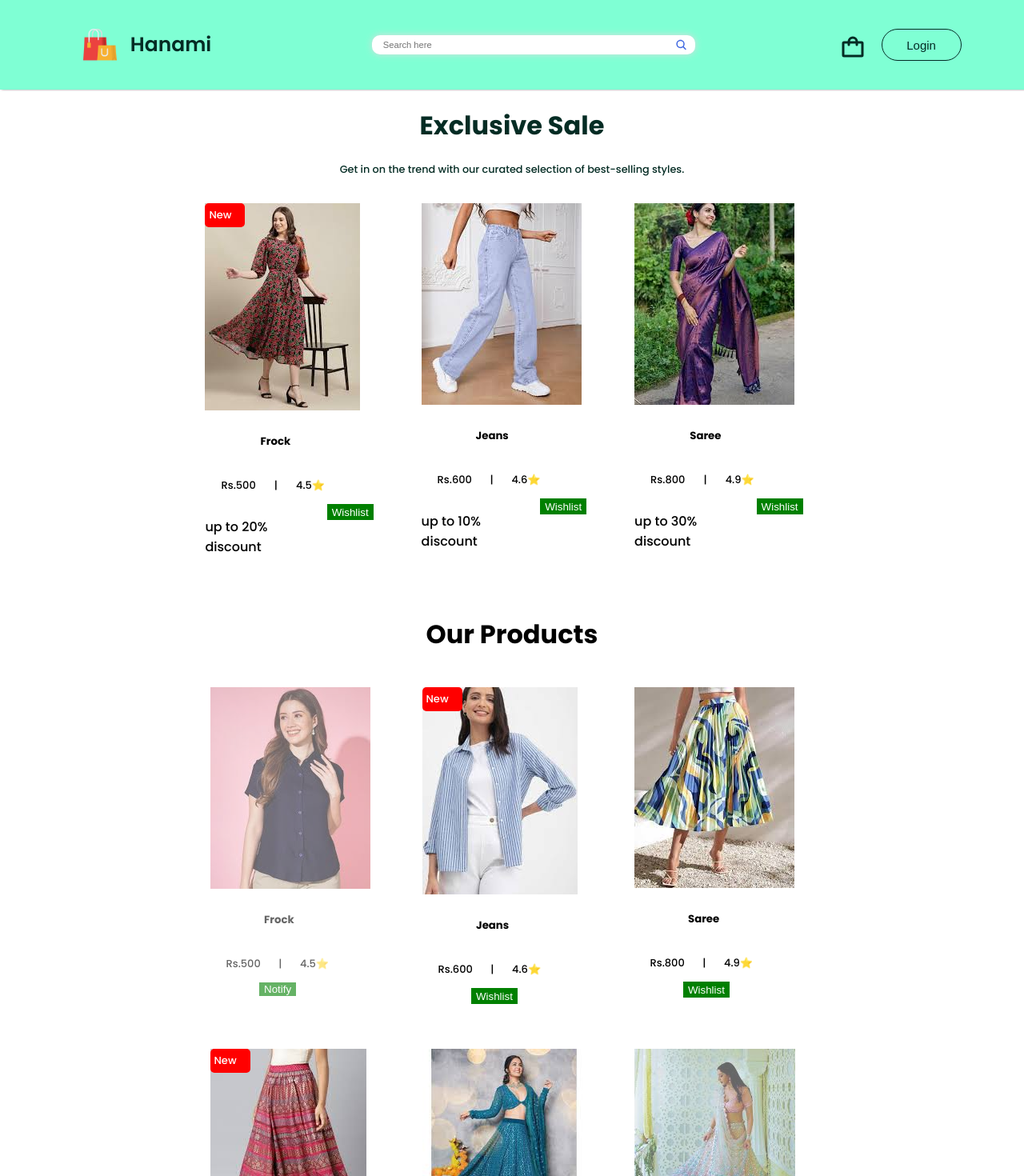
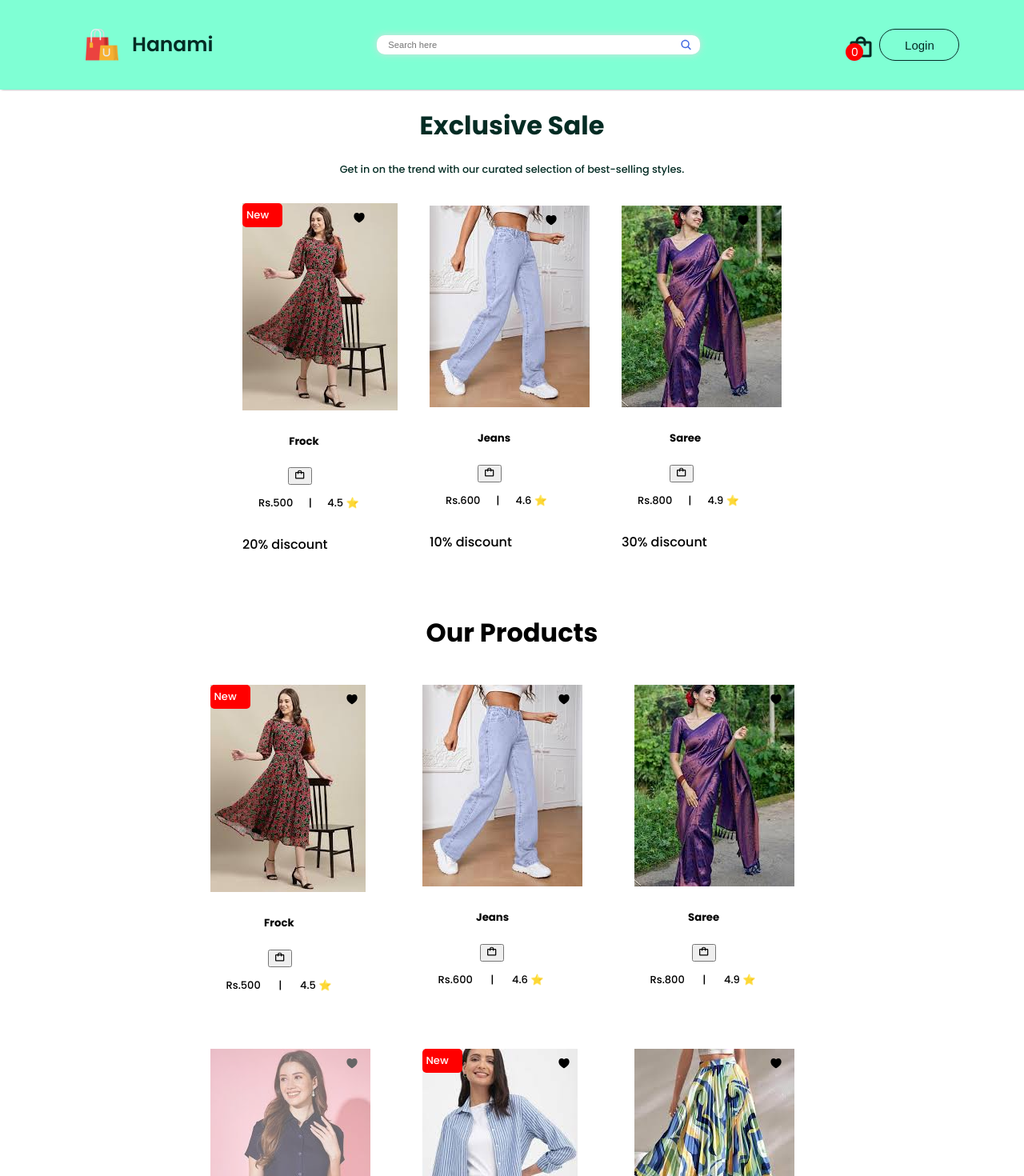
Before and after one commit to sreevani10/Hanami_Store, a React (Create React App) app: page / in a window 1280 px wide. Shown: the top 1470 px of the page at 80% size. Built offline with nearby package versions, Linux system fonts and the light colour scheme.

Commit message:
adding UI features

```diff
--- a/package.json
+++ b/package.json
@@ -16,6 +16,7 @@
     "react-dom": "^18.3.1",
     "react-icons": "^5.2.1",
     "react-scripts": "5.0.1",
+    "react-toastify": "^10.0.5",
     "typescript": "^4.9.5",
     "web-vitals": "^2.1.4"
   },
--- a/src/App.tsx
+++ b/src/App.tsx
@@ -1,19 +1,28 @@
-import React from 'react';
+import React, { useState } from 'react';
 import './App.css';
 import Navbar from './Components/Navbar/Navbar';
-import SalesSection from './Components/SalesSection/SalesSection';
+// import SalesSection from './Components/SalesSection/SalesSection';
 import Products from './Components/Products/Products'
-
-
+import { ToastContainer } from 'react-toastify';
 
 
 function App() {
+  const [show,setShow] = useState(true);
+  const [cart,setCart] = useState(0);
+
+  function handleIncrement(){
+    // increases count
+    setCart(cart+1);
+  }
+
   return (
     <div>
-      <Navbar/>
+      <ToastContainer/>
+      <Navbar size={cart}/>
 
-      <SalesSection/>
-      <Products/>
+      {/* <SalesSection/> */}
+      <Products />
+
 
 
 
--- a/src/Components/Navbar/Navbar.css
+++ b/src/Components/Navbar/Navbar.css
@@ -86,3 +86,17 @@ input:focus{
 
 
 }
+
+.nav-cart-count{
+    width:22px;
+    height: 22px;
+    display: flex;
+    justify-content: center;
+    align-items: center;
+    margin-top: -35px;
+    margin-left: -55px;
+    border-radius: 11px;
+    font-size: 14px;
+    background: red;
+    color: white;
+}
--- a/src/Components/Navbar/Navbar.tsx
+++ b/src/Components/Navbar/Navbar.tsx
@@ -5,7 +5,7 @@ import logo from '../Assets/logo.png'
 
 import './Navbar.css'
 
-const Navbar = () =>{
+const Navbar = ({size} : {size:number}) =>{
 
     return(
         <div className="navbar">
@@ -20,6 +20,9 @@ const Navbar = () =>{
 
             <div className="nav-login-cart">
                 <PiBagBold id="cart-icon"/>
+                <div className="nav-cart-count">
+                    {size}
+                </div>
 
                 <button>Login</button>
             </div>
--- a/src/Components/Products/Products.css
+++ b/src/Components/Products/Products.css
@@ -17,6 +17,7 @@
  }
 
  .items{
+
     display: flex;
     flex-direction: column;
     align-items: center;
@@ -25,3 +26,32 @@
 
 
  }
+
+
+
+
+
+ .heading{
+  display: flex;
+  justify-content: center;
+  color:  rgb(4, 44, 36);
+}
+
+.tag{
+  display: flex;
+  justify-content: center;
+  font-size: 80%;
+  color:  rgb(4, 44, 36);
+  font-weight: 500;
+
+}
+
+.saleproducts{
+
+
+  display: flex;
+  justify-content: center;
+  align-items: center;
+
+
+}
--- a/src/Components/Products/Products.tsx
+++ b/src/Components/Products/Products.tsx
@@ -3,21 +3,56 @@ import './Products.css'
 import SaleItems from "../../data/SaleItems.json"
 import Product from "../Sales/Product";
 
-const Products =()=>{
+
+const Products = (cartCounter:any, handleIncrement:()=>{}) => {
+
+    const sale = SaleItems.filter(products =>products.sale === true && products.outOfStock === false);
     const products = SaleItems.filter(item =>item.sale === false);
-    console.log("products")
-    console.log(products);
-    return(
+
+    const items=[...sale , ...products]
+
+    return (
+        <>
+        <div>
+            <h1 className="heading">Exclusive Sale</h1>
+            <p className="tag">Get in on the trend with our curated selection of best-selling styles.</p>
+            <div className="saleproducts">
+            {sale.map((product)=>{
+                return <Product {...product} />
+            })}
+            </div>
+        </div>
         <div className="items" >
             <h1>Our Products</h1>
             <div className="products">
 
-            {products.map((product)=>{
+            {items.map((product)=>{
                 return <Product imgUrl={product.imgUrl} name={product.name} price={product.price} rating={product.rating} sale={false} outOfStock={product.outOfStock} tag={product.tag}/>
+
             })}
 
             </div>
         </div>
+        </>
     )
 }
-export default Products
+
+export default Products;
+// const Products =()=>{
+//     const products = SaleItems.filter(item =>item.sale === false);
+//     console.log("products")
+//     console.log(products);
+//     return(
+//         <div className="items" >
+//             <h1>Our Products</h1>
+//             <div className="products">
+
+//             {products.map((product)=>{
+//                 return <Product imgUrl={product.imgUrl} name={product.name} price={product.price} rating={product.rating} sale={false} outOfStock={product.outOfStock} tag={product.tag}/>
+//             })}
+
+//             </div>
+//         </div>
+//     )
+// }
+// export default Products
--- a/src/Components/Sales/Product.css
+++ b/src/Components/Sales/Product.css
@@ -5,7 +5,21 @@
 
 
 } */
+ .add-to-cart{
+    display: flex;
+    justify-content: center;
+    padding-right: 50px;
+    font-size: 20px;
+ }
 
+.change-color{
+    position: relative;
+}
+.heart{
+    position:absolute;
+    right: 40px;
+    top:10px;
+}
 .badge{
     position:relative;
 }
@@ -32,22 +46,32 @@
     margin-left: 30%;
 
  }
+ /* .redHeart{
+    background-color: white;
+    color: red;
+    border: none;
+    margin-left: 38%;
+
+ }
  .wishlist{
-    background-color: green;
-    color: white;
+    background-color: white;
+    color: black;
     border: none;
-    margin-left: 30%;
-    height: 20px;
- }
+    margin-left: 38%;
+
+ } */
  .price{
     padding-left: 20px;
  }
  .name{
    margin-left: 30%;
  }
+
+
 .item{
     margin: 20px;;
     font-weight: 500;
+
 }
 .adjust{
     display: flex;
--- a/src/Components/Sales/Product.tsx
+++ b/src/Components/Sales/Product.tsx
@@ -1,42 +1,85 @@
 
+
+import { useState } from 'react';
 import './Product.css'
-import { CiStar } from "react-icons/ci";
+import { PiBagBold } from "react-icons/pi";
+import { RiHeart3Fill } from "react-icons/ri";
 
-type ProductProps ={
+import { toast } from "react-toastify";
 
-    imgUrl:string,
-    name : string,
-    price : number,
-    rating : number,
-    discount ?: string
-    sale:boolean,
-    outOfStock: boolean,
-    tag?:boolean
+import "react-toastify/dist/ReactToastify.css";
+import Products from '../Products/Products';
+
+
+type ProductProps = {
+
+    imgUrl: string,
+    name: string,
+    price: number,
+    rating: number,
+    discount?: string
+    sale: boolean,
+    outOfStock?: boolean,
+    tag?: boolean,
 
 }
 
-export default function Product({imgUrl,name,price,rating,discount,sale,outOfStock,tag}:ProductProps){
-    return(
+export default function Product({ imgUrl, name, price, rating, discount, sale, outOfStock, tag }: ProductProps) {
+
+    const [color, setColor] = useState("black")
+
+    function changeColor() {
+        if (color == "black") {
+            setColor("red");
+        }
+        else {
+            setColor("black")
+        }
+
+    }
+
+    const notify = (event: any) => {
+        event.currentTarget.disabled = true;
+        toast("out of stock")
+    }
+
+    const handleClick = () => {
+        console.log();
+    }
 
 
-        <div className={outOfStock? "overlay item" : "item"}>
+    return (
+
+
+        <div className={outOfStock ? "overlay item" : "item"}>
             <div className="badge">
-            {tag&&<div className="new">New</div>}
+                {tag && <div className="new">New</div>}
             </div>
-            <img src={imgUrl}/>
+            <div className='change-color'>
+                <RiHeart3Fill className='heart' color={color} onClick={changeColor} />
+
+            </div>
+            <img src={imgUrl} />
 
             <div className="fitt">
                 <h5 className="name">{name}</h5>
+
+                <div className='add-to-cart'>
+                    <button onClick={() => handleClick()}><PiBagBold /></button>
+                </div>
+
+
                 <div className="adjust">
                     <p className="price">Rs.{price}</p>
                     <p>|</p>
-            <p className="rating" id="star">{rating}⭐</p>
+                    <p className="rating" id="star">{rating}    ⭐</p>
                 </div>
 
                 <div className="buttonAdjust">
-            {discount&&<p className="discount">{discount}</p>}
-            <button className={outOfStock? 'notify':'wishlist'}>{outOfStock? 'Notify':'Wishlist'}</button>
+                    {discount && <p className="discount">{discount}</p>}
+                    {outOfStock ? <button onClick={notify} className="notify">Notify</button> : null}
                 </div>
+
                 <p className="sale">{sale}</p>
             </div>
         </div>
@@ -44,3 +87,8 @@ export default function Product({imgUrl,name,price,rating,discount,sale,outOfSto
     )
 
 };
+
+
+// function cartCounter(arg0: boolean) {
+//     throw new Error('Function not implemented.');
+// }
--- a/src/Components/SalesSection/SalesSection.css
+++ /dev/null
@@ -1,22 +0,0 @@
-.heading{
-    display: flex;
-    justify-content: center;
-    color:  rgb(4, 44, 36);
-}
-
-.tag{
-    display: flex;
-    justify-content: center;
-    font-size: 80%;
-    color:  rgb(4, 44, 36);
-    font-weight: 500;
-
-}
-
-.saleproducts{
-
-    display: flex;
-    justify-content: center;
-
-
-}
--- a/src/Components/SalesSection/SalesSection.tsx
+++ /dev/null
@@ -1,24 +0,0 @@
-import './SalesSection.css'
-import Product from "../Sales/Product";
-import SaleItems from "../../data/SaleItems.json"
-
-
-const SalesSection = () => {
-    const sale = SaleItems.filter(products =>products.sale === true && products.outOfStock === false);
-    console.log("sales products")
-    console.log(sale);
-
-    return (
-        <div>
-            <h1 className="heading">Exclusive Sale</h1>
-            <p className="tag">Get in on the trend with our curated selection of best-selling styles.</p>
-            <div className="saleproducts">
-            {sale.map((product)=>{
-                return <Product {...product}/>
-            })}
-            </div>
-        </div>
-    )
-}
-
-export default SalesSection
--- a/src/data/SaleItems.json
+++ b/src/data/SaleItems.json
@@ -6,7 +6,7 @@
         "price":500,
         "rating":4.5,
         "imgUrl":"./imgs/product1.jpeg",
-        "discount":"up to 20% discount",
+        "discount":"20% discount",
         "sale": true,
         "outOfStock":false,
         "tag":true
@@ -17,7 +17,7 @@
         "price":600,
         "rating":4.6,
         "imgUrl":"./imgs/product2.jpeg",
-        "discount":"up to 10% discount",
+        "discount":"10% discount",
         "sale": true,
         "outOfStock":false,
         "tag":false
@@ -28,14 +28,14 @@
         "price":800,
         "rating":4.9,
         "imgUrl":"./imgs/product3.jpeg",
-        "discount":"up to 30% discount",
+        "discount":"30% discount",
         "sale": true,
         "outOfStock":false,
         "tag":false
     },
     {
         "id":4,
-        "name":"Frock",
+        "name":"Shirt",
         "price":500,
         "rating":4.5,
         "imgUrl":"./imgs/product4.jpeg",
@@ -47,7 +47,7 @@
     },
     {
         "id":5,
-        "name":"Jeans",
+        "name":"Shirt",
         "price":600,
         "rating":4.6,
         "imgUrl":"./imgs/product5.jpeg",
@@ -58,7 +58,7 @@
     },
     {
         "id":6,
-        "name":"Saree",
+        "name":"Skirt",
         "price":800,
         "rating":4.9,
         "imgUrl":"./imgs/product6.jpeg",
@@ -69,7 +69,7 @@
     },
     {
         "id":7,
-        "name":"Frock",
+        "name":"Skirt",
         "price":500,
         "rating":4.5,
         "imgUrl":"./imgs/product7.jpeg",
@@ -80,7 +80,7 @@
     },
     {
         "id":8,
-        "name":"Jeans",
+        "name":"Blue Lehenga",
         "price":600,
         "rating":4.6,
         "imgUrl":"./imgs/product8.jpeg",
@@ -91,7 +91,7 @@
     },
     {
         "id":9,
-        "name":"Saree",
+        "name":"Lehenga",
         "price":800,
         "rating":4.9,
         "imgUrl":"./imgs/product9.jpeg",
@@ -102,22 +102,22 @@
     },
     {
         "id":10,
-        "name":"Frock",
+        "name":"Purple Lehenga",
         "price":500,
         "rating":4.5,
         "imgUrl":"./imgs/product10.jpeg",
-        "discount":"up to 20% discount",
+        "discount":"20%",
         "sale": false,
         "outOfStock":false,
         "tag":true
     },
     {
         "id":11,
-        "name":"Jeans",
+        "name":"Crop Top",
         "price":600,
         "rating":4.6,
         "imgUrl":"./imgs/product11.jpeg",
-        "discount":"up to 10% discount",
+        "discount":"10%",
         "sale": false,
         "outOfStock":false,
         "tag":false
```
Also changed, not shown: 2 other files (tests, documents, lock files or other folders). Lines whose indentation alone changed are shown as unchanged.
